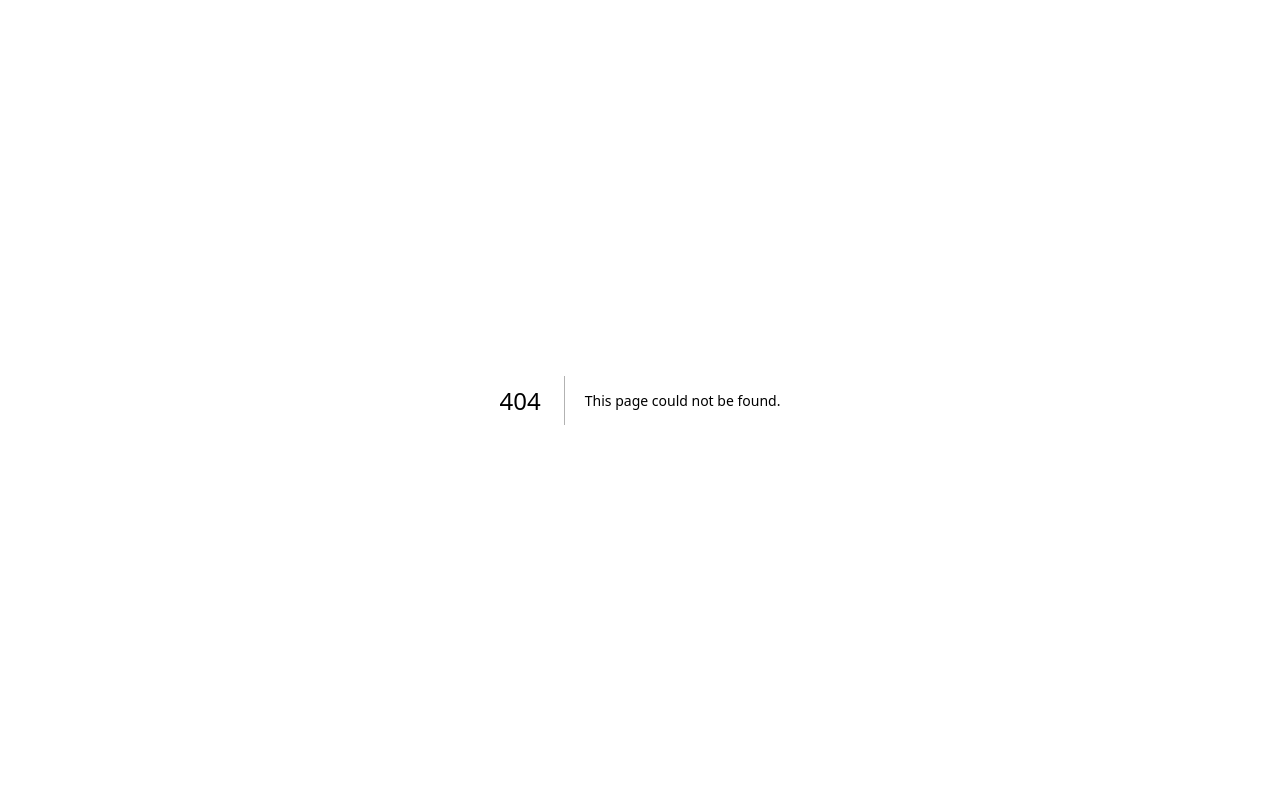
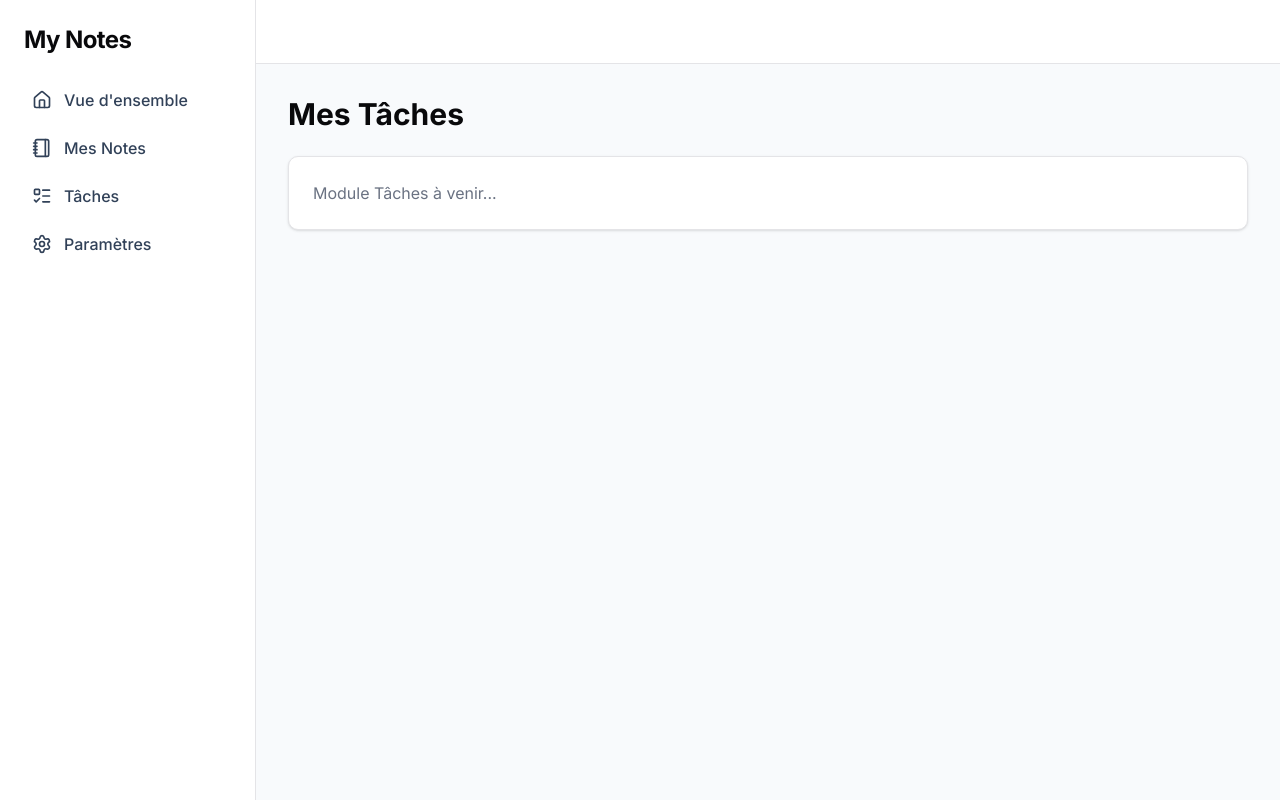
Before and after one commit to AurelienBaraquin/my_notes, a Next.js app: page /dashboard/todos in a window 1280 px wide. Before the commit this address had no page. Built offline with nearby package versions, Linux system fonts and the light colour scheme.

Commit message:
feat: implement dashboard layout, notes page, and note card component; add todos and settings pages

```diff
--- /dev/null
+++ b/app/dashboard/layout.tsx
@@ -0,0 +1,54 @@
+import { UserButton } from "@clerk/nextjs";
+import Link from "next/link";
+import { Home, Settings, ListTodo, Notebook } from "lucide-react"; // Des icônes gratuites
+
+// Si tu n'as pas lucide-react (souvent installé par défaut avec shadcn), sinon : npm install lucide-react
+
+export default function DashboardLayout({
+  children, // C'est ici que s'affichera ta page.tsx
+}: {
+  children: React.ReactNode;
+}) {
+  return (
+    <div className="flex min-h-screen bg-slate-50">
+      {/* --- SIDEBAR (Partie Gauche) --- */}
+      <aside className="w-64 bg-white border-r hidden md:block">
+        <div className="p-6">
+          <h2 className="text-2xl font-bold tracking-tight">My Notes</h2>
+        </div>
+
+        <nav className="flex flex-col gap-2 px-4">
+        <Link href="/dashboard" className="flex items-center gap-3 px-4 py-2 text-slate-700 hover:bg-slate-100 rounded-md transition font-medium">
+            <Home size={20} />
+            Vue d'ensemble
+        </Link>
+        <Link href="/dashboard/notes" className="flex items-center gap-3 px-4 py-2 text-slate-700 hover:bg-slate-100 rounded-md transition font-medium">
+            <Notebook size={20} />
+            Mes Notes
+        </Link>
+        <Link href="/dashboard/todos" className="flex items-center gap-3 px-4 py-2 text-slate-700 hover:bg-slate-100 rounded-md transition font-medium">
+            <ListTodo size={20} />
+            Tâches
+        </Link>
+        <Link href="/dashboard/settings" className="flex items-center gap-3 px-4 py-2 text-slate-700 hover:bg-slate-100 rounded-md transition font-medium">
+            <Settings size={20} />
+            Paramètres
+        </Link>
+        </nav>
+      </aside>
+
+      {/* --- MAIN CONTENT (Partie Droite) --- */}
+      <div className="flex-1 flex flex-col">
+        {/* Header du haut */}
+        <header className="h-16 border-b bg-white flex items-center justify-end px-8">
+           <UserButton />
+        </header>
+
+        {/* Le contenu de la page changeante */}
+        <main className="flex-1 p-8">
+            {children}
+        </main>
+      </div>
+    </div>
+  );
+}
--- /dev/null
+++ b/app/dashboard/notes/page.tsx
@@ -0,0 +1,44 @@
+import { prisma } from "@/lib/db";
+import { currentUser } from "@clerk/nextjs/server";
+import { redirect } from "next/navigation";
+import { Button } from "@/components/ui/button";
+import { Input } from "@/components/ui/input";
+import { Textarea } from "@/components/ui/textarea";
+import { createNote } from "@/app/actions"; // Utilise @/app/actions
+import { NoteCard } from "@/components/NoteCard";
+
+export default async function NotesPage() {
+  const user = await currentUser();
+  if (!user) redirect("/");
+
+  const notes = await prisma.note.findMany({
+    where: { userId: user.id },
+    orderBy: { createdAt: "desc" },
+  });
+
+  return (
+    <div className="max-w-4xl mx-auto">
+      <div className="flex justify-between items-center mb-10">
+        <h1 className="text-3xl font-bold text-slate-800">Mes Notes</h1>
+        <span className="bg-blue-100 text-blue-700 font-bold px-3 py-1 rounded-full text-sm">
+          {notes.length} notes
+        </span>
+      </div>
+
+      <form action={createNote} className="space-y-4 border p-6 rounded-lg bg-white shadow-sm mb-10">
+        <h2 className="font-semibold text-lg">Nouvelle note</h2>
+        <Input name="title" placeholder="Titre de la note..." required />
+        <Textarea name="content" placeholder="Contenu..." required />
+        <div className="flex justify-end">
+            <Button type="submit">Ajouter</Button>
+        </div>
+      </form>
+
+      <div className="grid gap-4 md:grid-cols-2 lg:grid-cols-3">
+        {notes.map((note) => (
+          <NoteCard key={note.id} note={note} />
+        ))}
+      </div>
+    </div>
+  );
+}
--- a/app/dashboard/page.tsx
+++ b/app/dashboard/page.tsx
@@ -1,92 +1,75 @@
 import { prisma } from "@/lib/db";
 import { currentUser } from "@clerk/nextjs/server";
+import { redirect } from "next/navigation";
+import Link from "next/link";
 import { Button } from "@/components/ui/button";
-import { Input } from "@/components/ui/input"; // Si tu ne l'as pas : npx shadcn@latest add input
-import { Textarea } from "@/components/ui/textarea"; // Si tu ne l'as pas : npx shadcn@latest add textarea
-import { createNote, deleteNote } from "../actions";
+import { ArrowRight, FileText, ListTodo } from "lucide-react";
 
-export default async function Dashboard() {
-  // 1. Récupérer l'utilisateur Clerk
+export default async function DashboardHome() {
   const user = await currentUser();
+  if (!user) redirect("/");
 
-  if (!user) return <div>Non connecté</div>;
-
-  // 2. SYNC : On vérifie si l'utilisateur existe dans NOTRE base de données
-  // Si il n'existe pas, on le crée. C'est le lien magique Clerk <-> Prisma.
-  const dbUser = await prisma.user.findUnique({
-    where: { id: user.id },
-  });
-
+  // Synchronisation utilisateur (on la garde ici car c'est la page d'entrée)
+  let dbUser = await prisma.user.findUnique({ where: { id: user.id } });
   if (!dbUser) {
-    await prisma.user.create({
+    dbUser = await prisma.user.create({
       data: {
-        id: user.id, // On utilise l'ID de Clerk comme ID Prisma !
+        id: user.id,
         email: user.emailAddresses[0].emailAddress,
         name: user.firstName + " " + user.lastName,
       },
     });
   }
 
-  // 3. Récupérer les notes de cet utilisateur
-  const notes = await prisma.note.findMany({
-    where: { userId: user.id },
-    orderBy: { createdAt: "desc" }, // Les plus récentes en haut
+  // Exemple de requête "statistique"
+  const notesCount = await prisma.note.count({
+    where: { userId: user.id }
   });
 
   return (
-    <main className="max-w-4xl mx-auto p-10">
-      <div className="flex justify-between items-center mb-10">
-        <h1 className="text-3xl font-bold">Mes Notes</h1>
-        {/* Petit compteur de notes */}
-        <span className="bg-slate-100 px-3 py-1 rounded-full text-sm">
-          {notes.length} notes
-        </span>
-      </div>
+    <div className="space-y-8">
+      <h1 className="text-3xl font-bold">Bonjour, {user.firstName} 👋</h1>
 
-      {/* 4. Le Formulaire d'ajout (Server Action) */}
-      <form action={createNote} className="space-y-4 border p-6 rounded-lg bg-slate-50 mb-10">
-        <h2 className="font-semibold text-lg">Nouvelle note</h2>
-        <Input name="title" placeholder="Titre de la note..." required />
-        <Textarea name="content" placeholder="Contenu..." required />
-        <Button type="submit">Ajouter la note</Button>
-      </form>
+      {/* Grille de cartes de statistiques / raccourcis */}
+      <div className="grid grid-cols-1 md:grid-cols-3 gap-6">
 
-{/* 5. La Liste des notes */}
-      <div className="grid gap-4 md:grid-cols-2 lg:grid-cols-3">
-        {notes.map((note) => (
-          <div key={note.id} className="border p-4 rounded-lg shadow-sm hover:shadow-md transition flex flex-col justify-between">
-            {/* Contenu de la note */}
+        {/* Carte Notes */}
+        <div className="bg-white p-6 rounded-xl border shadow-sm hover:shadow-md transition">
+          <div className="flex items-center gap-4 mb-4">
+            <div className="p-3 bg-blue-100 text-blue-600 rounded-lg">
+                <FileText size={24} />
+            </div>
             <div>
-              <h3 className="font-bold text-lg mb-2">{note.title}</h3>
-              <p className="text-gray-600 text-sm whitespace-pre-wrap mb-4">
-                {note.content}
-              </p>
-            </div>
-
-            {/* Pied de la note avec date et bouton supprimer */}
-            <div className="flex justify-between items-center mt-2 border-t pt-2">
-              <p className="text-xs text-gray-400">
-                {note.createdAt.toLocaleDateString()}
-              </p>
-
-              {/* Formulaire de suppression */}
-              {/* On importe l'action deleteNote qu'on vient de créer (n'oublie pas l'import en haut du fichier !) */}
-              <form action={deleteNote}>
-                <input type="hidden" name="id" value={note.id} />
-                <Button variant="destructive" size="sm">
-                   Supprimer
-                </Button>
-              </form>
+                <p className="text-sm text-gray-500">Notes crées</p>
+                <p className="text-2xl font-bold">{notesCount}</p>
             </div>
           </div>
-        ))}
+          <Link href="/dashboard/notes">
+            <Button variant="outline" className="w-full justify-between">
+                Voir mes notes <ArrowRight size={16}/>
+            </Button>
+          </Link>
+        </div>
 
-        {notes.length === 0 && (
-            <p className="text-gray-500 col-span-full text-center py-10">
-                Aucune note pour le moment. Créez-en une !
-            </p>
-        )}
+        {/* Carte Todos (Vide pour l'instant) */}
+        <div className="bg-white p-6 rounded-xl border shadow-sm hover:shadow-md transition">
+          <div className="flex items-center gap-4 mb-4">
+            <div className="p-3 bg-green-100 text-green-600 rounded-lg">
+                <ListTodo size={24} />
+            </div>
+            <div>
+                <p className="text-sm text-gray-500">Tâches en cours</p>
+                <p className="text-2xl font-bold">0</p>
+            </div>
+          </div>
+           <Link href="/dashboard/todos">
+            <Button variant="outline" className="w-full justify-between">
+                Voir mes tâches <ArrowRight size={16}/>
+            </Button>
+          </Link>
+        </div>
+
       </div>
-    </main>
+    </div>
   );
 }
--- /dev/null
+++ b/app/dashboard/settings/page.tsx
@@ -0,0 +1,10 @@
+export default function SettingsPage() {
+  return (
+    <div>
+      <h1 className="text-3xl font-bold mb-6">Paramètres</h1>
+      <div className="bg-white p-6 rounded-lg border shadow-sm">
+        <p className="text-gray-500">Page en construction...</p>
+      </div>
+    </div>
+  );
+}
--- /dev/null
+++ b/app/dashboard/todos/page.tsx
@@ -0,0 +1,10 @@
+export default function TodosPage() {
+  return (
+    <div>
+      <h1 className="text-3xl font-bold mb-6">Mes Tâches</h1>
+      <div className="bg-white p-6 rounded-lg border shadow-sm">
+         <p className="text-gray-500">Module Tâches à venir...</p>
+      </div>
+    </div>
+  );
+}
--- /dev/null
+++ b/components/NoteCard.tsx
@@ -0,0 +1,30 @@
+"use client"; // Important car on a de l'interactivité (le bouton)
+
+import { Button } from "@/components/ui/button";
+// On va devoir passer l'action deleteNote en prop ou l'importer si c'est une server action
+// Pour faire simple et propre, on va garder l'action dans le formulaire ici
+import { deleteNote } from "@/app/actions";
+import { Note } from "@prisma/client"; // Le type généré automatiquement par Prisma !
+
+export function NoteCard({ note }: { note: Note }) {
+  return (
+    <div className="border bg-white p-4 rounded-lg shadow-sm hover:shadow-md transition flex flex-col justify-between h-full">
+      <div>
+        <h3 className="font-bold text-lg mb-2">{note.title}</h3>
+        <p className="text-gray-600 text-sm whitespace-pre-wrap mb-4">
+          {note.content}
+        </p>
+      </div>
+
+      <div className="flex justify-between items-center mt-2 border-t pt-2">
+        <p className="text-xs text-gray-400">
+          {note.createdAt.toLocaleDateString()}
+        </p>
+        <form action={deleteNote}>
+            <input type="hidden" name="id" value={note.id} />
+            <Button variant="destructive" size="sm">Supprimer</Button>
+        </form>
+      </div>
+    </div>
+  );
+}
--- a/lib/db.ts
+++ b/lib/db.ts
@@ -5,7 +5,7 @@ const globalForPrisma = global as unknown as { prisma: PrismaClient };
 export const prisma =
   globalForPrisma.prisma ||
   new PrismaClient({
-    log: ["query"], // Affiche les requêtes SQL dans le terminal (super pour apprendre)
+    // log: ["query"], // Affiche les requêtes SQL dans le terminal (super pour apprendre)
   });
 
 if (process.env.NODE_ENV !== "production") globalForPrisma.prisma = prisma;
```
Also changed, not shown: 1 other file (tests, documents, lock files or other folders).
